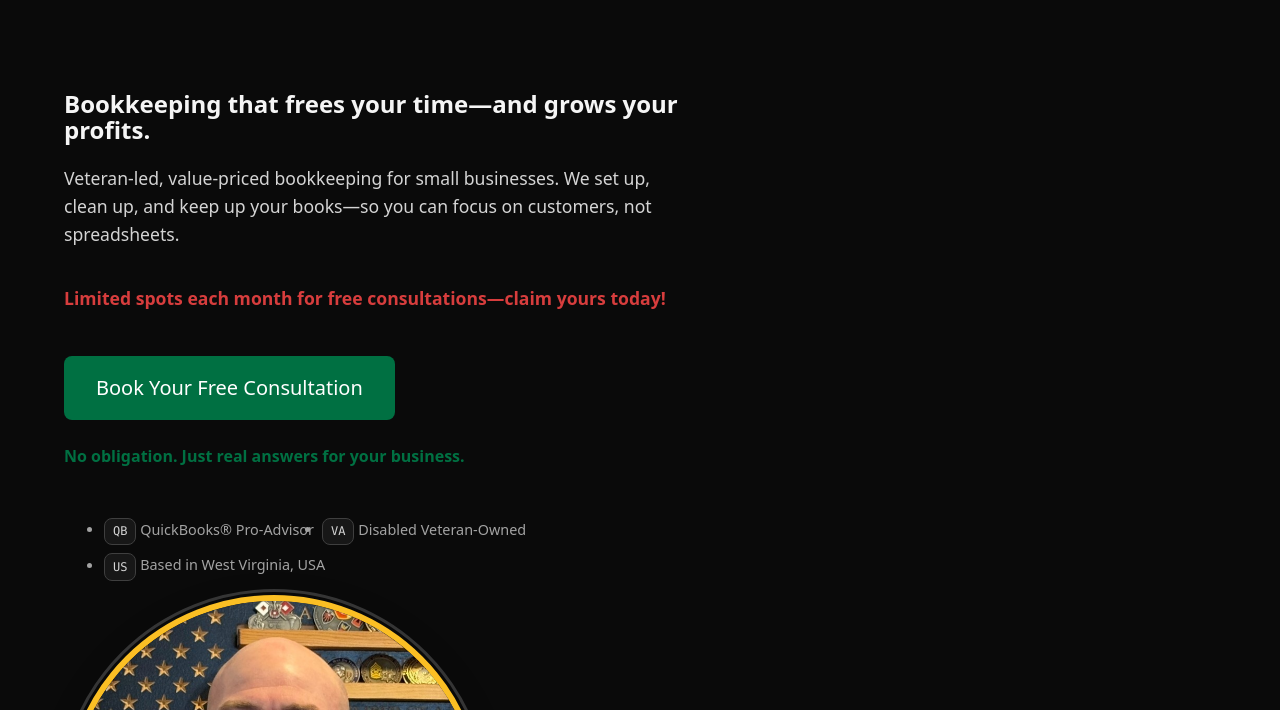
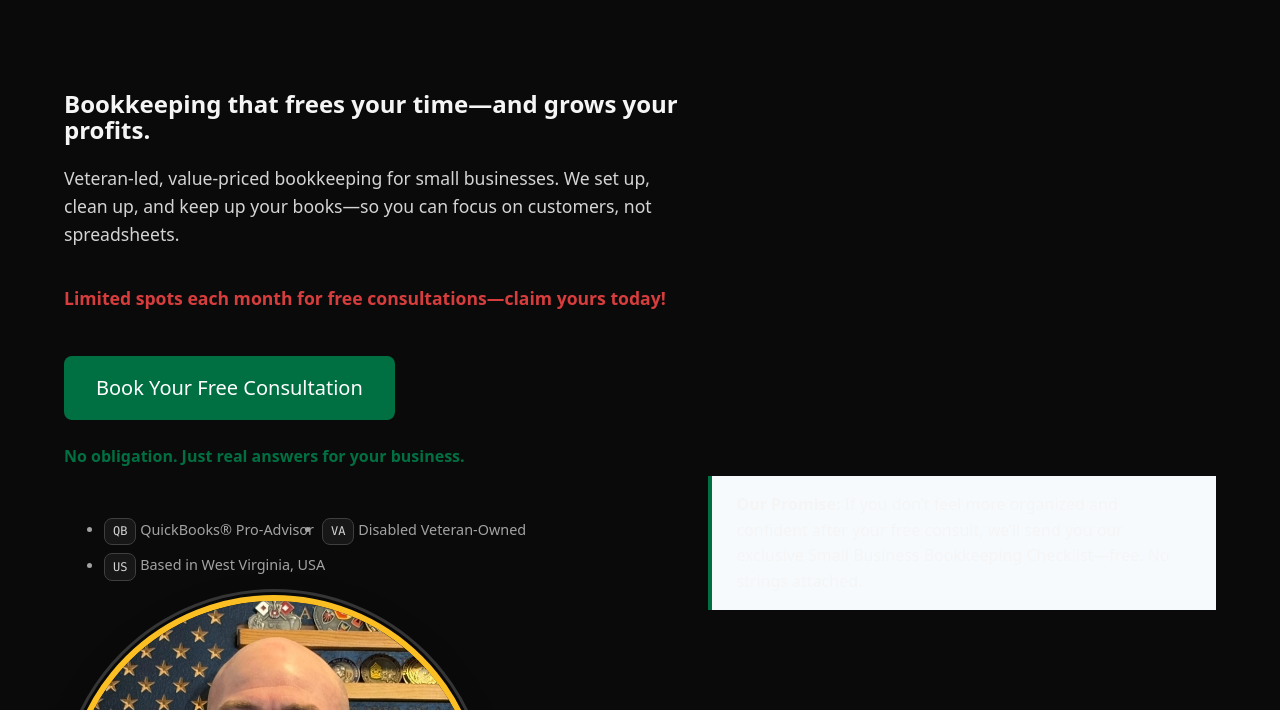
Before and after one commit to Darron-code/Darron-code.github.io, a website: page index.html in a window 1280 px wide. Shown: the part 90-800 px from the top of the page. Drawn offline with Linux system fonts and the light colour scheme.

Commit message:
Update index.html

```diff
--- a/index.html
+++ b/index.html
@@ -65,10 +65,10 @@
            decoding="async" >
     </div>
   </div>
-  <!--  <div class="guarantee" style="background:#f6fafd; border-left:4px solid #007042; padding:1rem 1.5rem; margin:2rem 0;">
+   <div class="guarantee" style="background:#f6fafd; border-left:4px solid #007042; padding:1rem 1.5rem; margin:2rem 0;">
   <strong>Our Promise:</strong>
   If you don’t feel more organized and confident after your free consult, we’ll send you our exclusive Small Business Bookkeeping Checklist—free. No strings attached.
-</div> -->
+</div>
 </div>
 </section>
 
```
